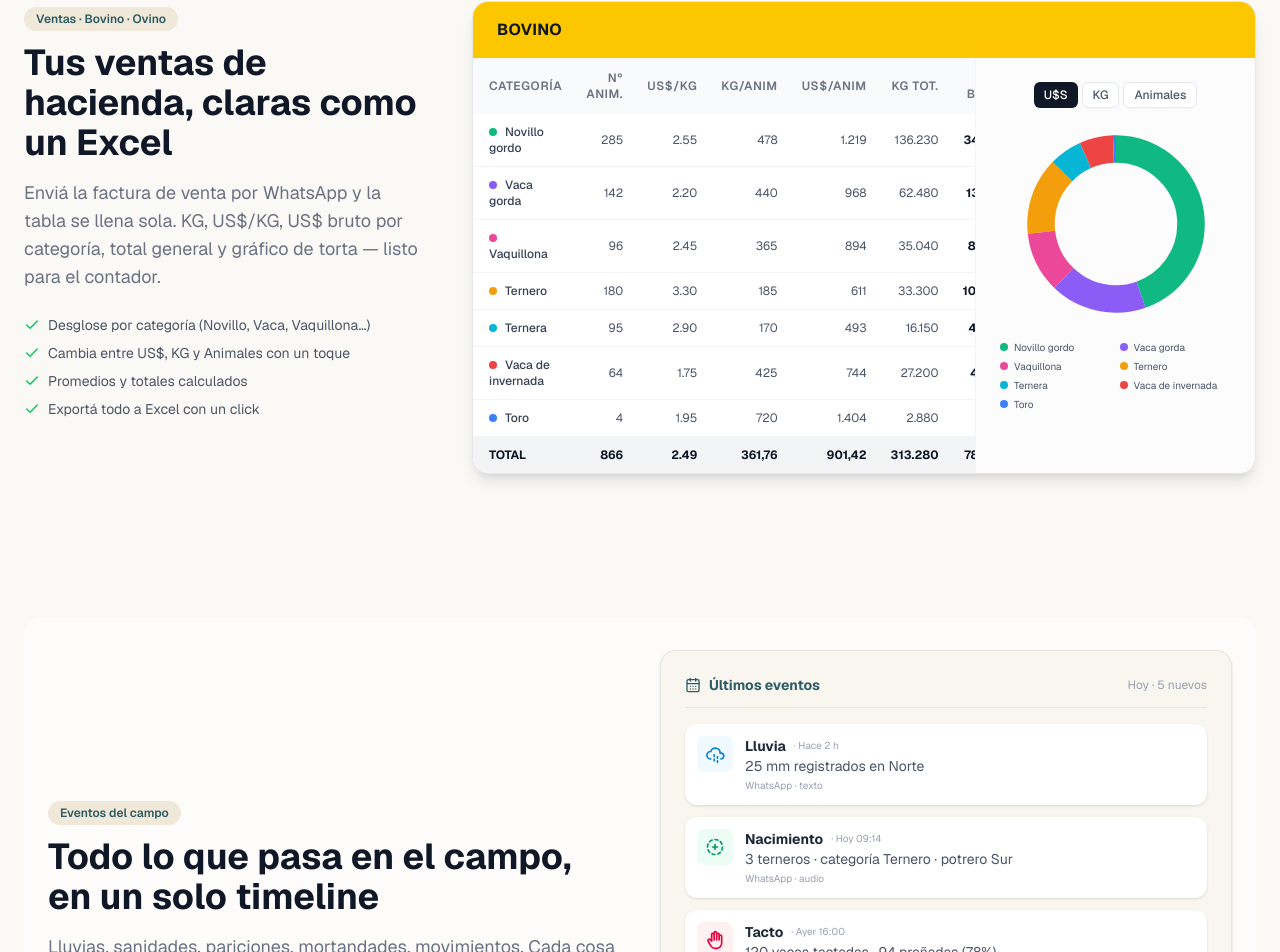
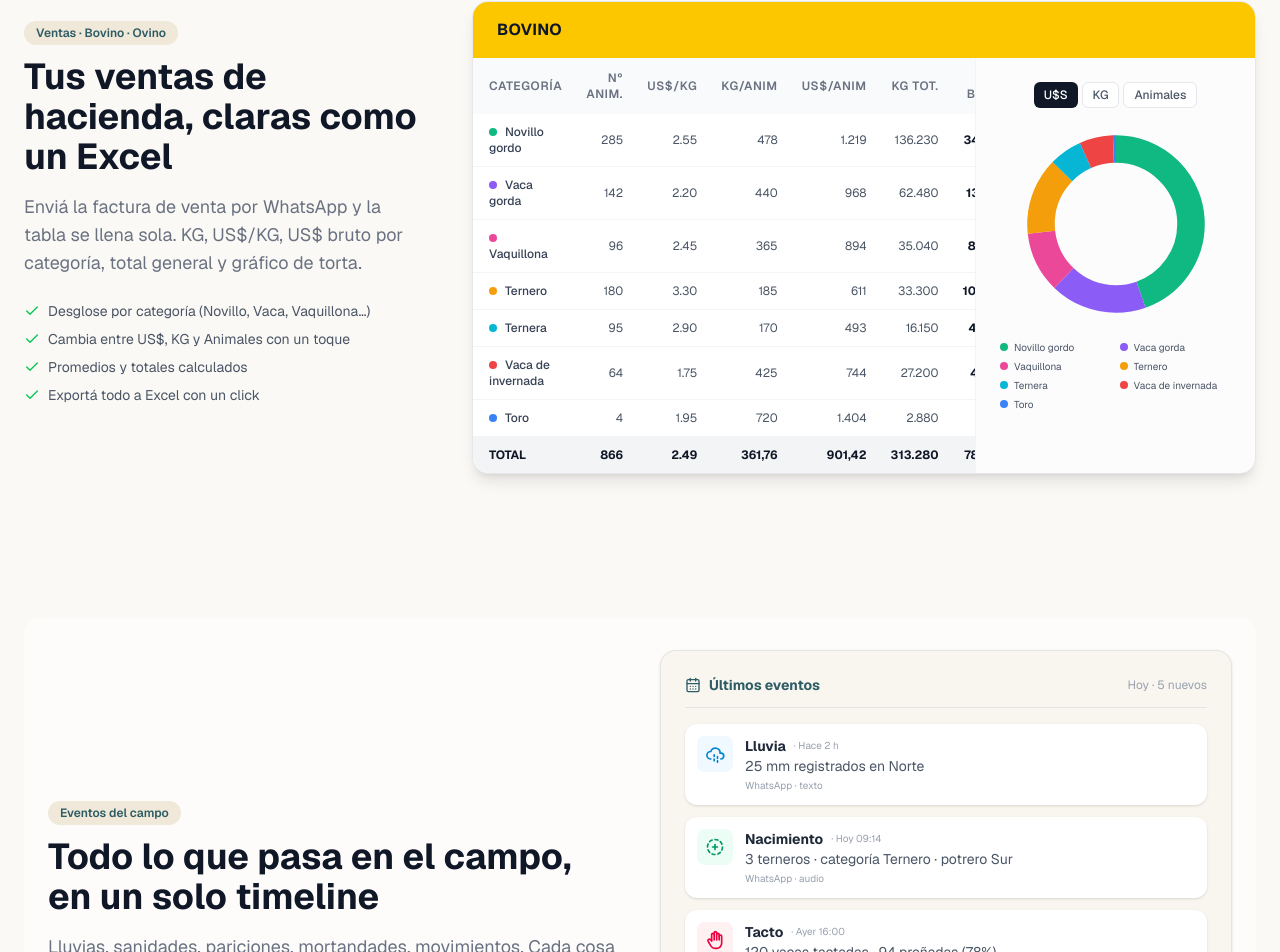
Before and after one commit to talalandig/landingbotrural, a Next.js app: page / in a window 1280 px wide. Shown: the part 4102-5054 px from the top of the page. Built offline with nearby package versions, Linux system fonts and the light colour scheme.

Commit message:
fix(ventas): quitar "listo para el contador" en sección de hacienda

```diff
--- a/app/page.tsx
+++ b/app/page.tsx
@@ -1940,7 +1940,7 @@ export default function Home() {
               <span className="inline-block bg-[#F0E8D8] text-[#2D5C64] px-3 py-1 rounded-full text-xs font-semibold mb-3">Ventas · Bovino · Ovino</span>
               <h3 className="text-3xl md:text-4xl font-bold mb-4 text-gray-900">Tus ventas de hacienda, claras como un Excel</h3>
               <p className="text-lg text-gray-500 mb-6">
-                Enviá la factura de venta por WhatsApp y la tabla se llena sola. KG, US$/KG, US$ bruto por categoría, total general y gráfico de torta — listo para el contador.
+                Enviá la factura de venta por WhatsApp y la tabla se llena sola. KG, US$/KG, US$ bruto por categoría, total general y gráfico de torta.
               </p>
               <ul className="space-y-2 text-sm text-gray-600">
                 {['Desglose por categoría (Novillo, Vaca, Vaquillona…)', 'Cambia entre US$, KG y Animales con un toque', 'Promedios y totales calculados', 'Exportá todo a Excel con un click'].map((it, i) => (
@@ -2048,7 +2048,7 @@ export default function Home() {
               <span className="inline-block bg-[#F0E8D8] text-[#2D5C64] px-3 py-1 rounded-full text-xs font-semibold mb-3">Ventas · Bovino · Ovino</span>
               <h3 className="text-3xl md:text-4xl font-bold mb-4 text-gray-900">Tus ventas de hacienda, claras como un Excel</h3>
               <p className="text-lg text-gray-500 mb-6">
-                Enviá la factura de venta por WhatsApp y la tabla se llena sola. KG, US$/KG, US$ bruto por categoría, total general y gráfico de torta — listo para el contador.
+                Enviá la factura de venta por WhatsApp y la tabla se llena sola. KG, US$/KG, US$ bruto por categoría, total general y gráfico de torta.
               </p>
               <ul className="space-y-2 text-sm text-gray-600">
                 {['Desglose por categoría (Novillo, Vaca, Vaquillona…)', 'Cambia entre US$, KG y Animales con un toque', 'Promedios y totales calculados', 'Exportá todo a Excel con un click'].map((it, i) => (
```
